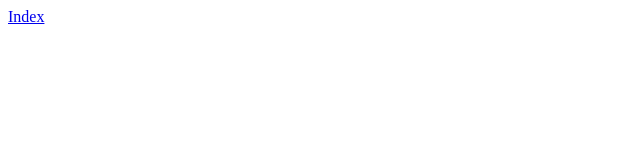
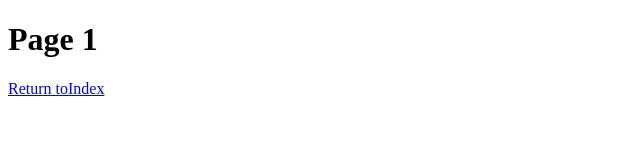
Before and after one commit to Matthew2025-byte/Matthew2025-byte.github.io, a plain HTML site: page page2.html in a window 1280 px wide. Shown: the whole page, without its empty margins (0-640 px from the left). Drawn offline with Linux system fonts and the light colour scheme.

Commit message:
Initial commit

```diff
--- a/page2.html
+++ b/page2.html
@@ -4,8 +4,9 @@
     <title>Page 2</title>
 
     <body>
-        <a href="index.html">
-            Index
+        <h1> Page 1</h1>
+        <a href="index.html" target="_self">
+            Return toIndex
         </a>
     </body>
 </html>
```
